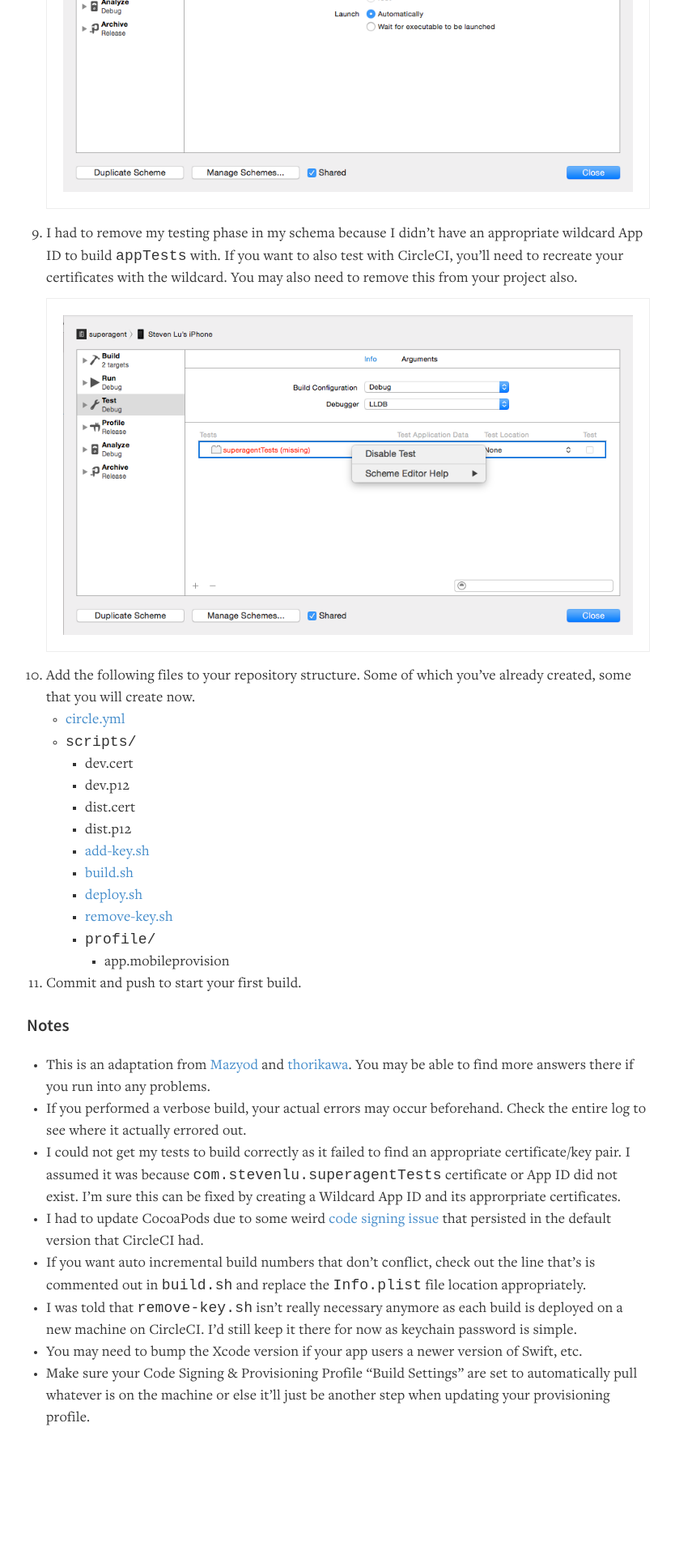
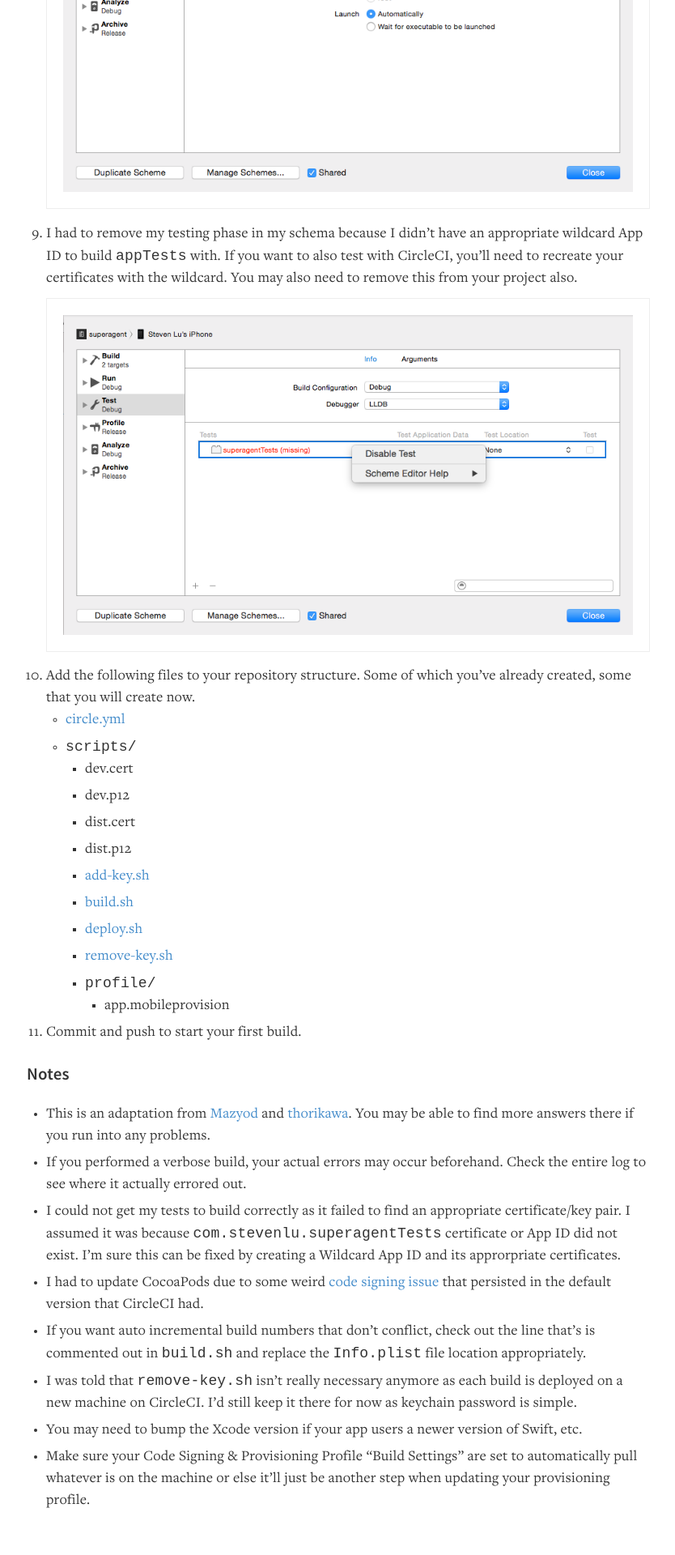
Before and after one commit to sjlu/sjlu.github.io, a Jekyll site: the page built from posts/_posts/2015-08-18-circleci-ios-builds-to-hockeyapp.md, in a window 1280 px wide. Shown: the part 3915-5835 px from the top of the page at 81% size, without its empty margins (222-1056 px from the left). Built offline with Jekyll 4.4.1, drawn with Linux system fonts in a browser that asks for light colours; before the commit the page ends 5733 px from its top, so only the background shows below that.

Commit message:
Lists match the paragraph text
Bullets were 16px at the browser's tight default line height with a 40px indent, beside 18px paragraphs at 1.5. Lists now use the paragraph size and spacing, a post's 24px indent, and a little room between items.

Co-Authored-By: Claude Opus 5.5 <noreply@anthropic.com>

```diff
--- a/css/main.scss
+++ b/css/main.scss
@@ -132,6 +132,18 @@ nav {
     padding-left: 0;
     padding-right: 0;
     margin: 0 auto;
+  }
+}
+
+// Lists read like the paragraphs around them, indented like a post's.
+ul, ol {
+  font-size: $font-size;
+  line-height: 1.5;
+  padding-left: 24px;
+  margin-bottom: 17px;
+
+  li + li {
+    margin-top: 6px;
   }
 }
 
```
